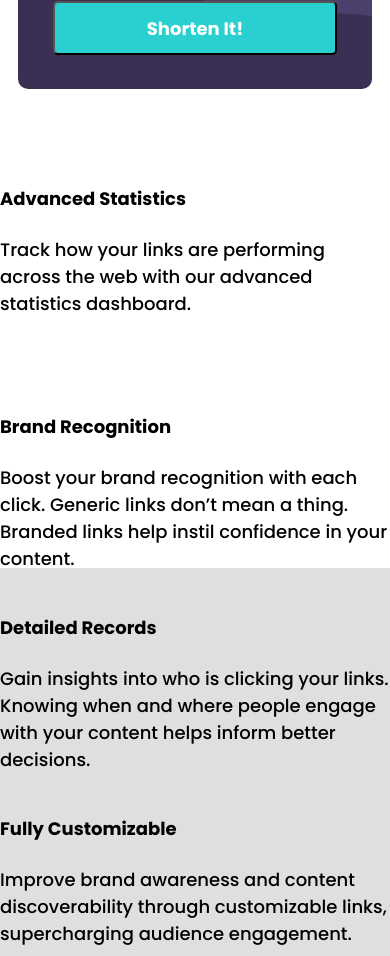
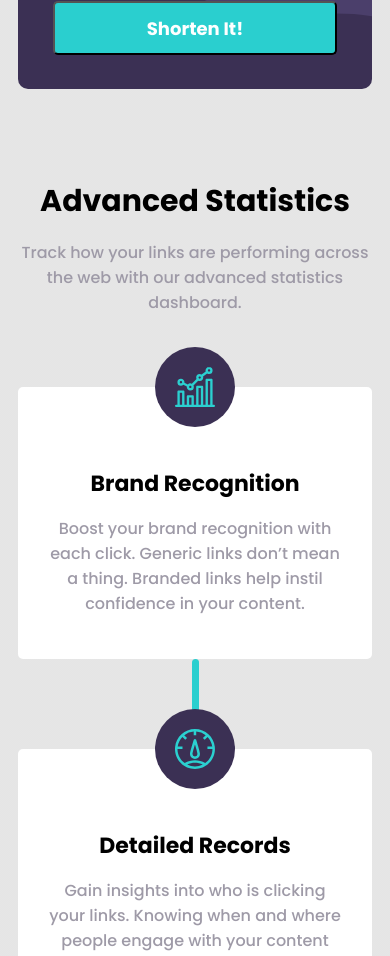
Before and after one commit to daniel88li/URL-shortener, a React (Create React App) app: page / in a window 390 px wide. Shown: the part 1033-1989 px from the top of the page. Built offline with nearby package versions, Linux system fonts and the light colour scheme.

Commit message:
Added mobile view of the statistic section

```diff
--- a/src/App.css
+++ b/src/App.css
@@ -18,7 +18,12 @@
 }
 
 body {
-  background: linear-gradient(white 50%, hsla(var(--neutral-gray), 0.5) 50%);
+  background: linear-gradient(
+    white,
+    white 25%,
+    hsla(var(--neutral-gray), 0.4) 25%,
+    hsla(var(--neutral-gray), 0.4) 60%
+  );
   margin: 0;
 }
 
--- a/src/components/Content.css
+++ b/src/components/Content.css
@@ -57,7 +57,6 @@ img {
   align-items: center;
   width: 100%;
   height: 300px;
-  margin-top: 3rem;
 }
 
 .boost-box h4 {
@@ -67,7 +66,74 @@ img {
 }
 
 .stat-box {
-  margin: 3rem 0;
+  margin: 4rem 1rem;
+  display: flex;
+  flex-flow: column nowrap;
+  justify-content: center;
+  align-items: center;
+}
+
+.stat-box > div {
+  background-color: white;
+  border-radius: 5px;
+  padding: 0rem 1.5rem 1.5rem;
+  display: flex;
+  flex-flow: column nowrap;
+  justify-content: center;
+  align-items: center;
+  width: 100%;
+}
+
+.stat-box > p {
+  margin-bottom: 4rem;
+}
+
+.stat-box p {
+  font-size: 16px;
+  text-align: center;
+  color: hsl(var(--neutral-grayish-violet));
+}
+
+.stat-box h3 {
+  font-size: 30px;
+  margin: 0;
+}
+
+.stat-box h4 {
+  font-size: 22px;
+  text-align: center;
+  margin: 0;
+}
+
+.stat-box .separator {
+  width: 7px;
+  height: 5rem;
+  background-color: hsl(var(--primary-cyan));
+  padding: 0;
+}
+
+.stat-icons {
+  background-size: 40px 40px;
+  width: 80px;
+  height: 80px;
+  border-radius: 50%;
+  position: relative;
+  top: -40px;
+}
+
+.stat-1 .stat-icons {
+  background: url(../../images/icon-brand-recognition.svg)
+    hsl(var(--primary-dark-violet)) no-repeat center;
+}
+
+.stat-2 .stat-icons {
+  background: url(../../images/icon-detailed-records.svg)
+    hsl(var(--primary-dark-violet)) no-repeat center;
+}
+
+.stat-3 .stat-icons {
+  background: url(../../images/icon-fully-customizable.svg)
+    hsl(var(--primary-dark-violet)) no-repeat center;
 }
 
 @media (min-width: 800px) {
@@ -81,7 +147,7 @@ img {
     flex-flow: row nowrap;
     justify-content: space-between;
     align-items: center;
-    /* width: 100%; */
+    width: 85%;
   }
 
   .info-box {
@@ -110,6 +176,10 @@ img {
       hsl(var(--primary-dark-violet)) no-repeat;
     background-size: cover;
   }
+
+  .stat-box {
+    width: 85%;
+  }
 }
 
 @media (min-width: 1100px) {
--- a/src/components/Content.js
+++ b/src/components/Content.js
@@ -38,35 +38,42 @@ function Content() {
       <Shortener />
 
       <div className="stat-box">
-        <h4>Advanced Statistics</h4>
+        <h3>Advanced Statistics</h3>
         <p>
           Track how your links are performing across the web with our advanced
           statistics dashboard.
         </p>
-      </div>
 
-      <div>
+        <div className="stat-1">
+          <div className="stat-icons"></div>
           <h4>Brand Recognition</h4>
           <p>
-          Boost your brand recognition with each click. Generic links don’t mean
-          a thing. Branded links help instil confidence in your content.
+            Boost your brand recognition with each click. Generic links don’t
+            mean a thing. Branded links help instil confidence in your content.
           </p>
         </div>
 
-      <div>
+        <div className="separator"></div>
+
+        <div className="stat-2">
+          <div className="stat-icons"></div>
           <h4>Detailed Records</h4>
           <p>
-          Gain insights into who is clicking your links. Knowing when and where
-          people engage with your content helps inform better decisions.
+            Gain insights into who is clicking your links. Knowing when and
+            where people engage with your content helps inform better decisions.
           </p>
         </div>
 
-      <div>
+        <div className="separator"></div>
+
+        <div className="stat-3">
+          <div className="stat-icons"></div>
           <h4>Fully Customizable</h4>
           <p>
             Improve brand awareness and content discoverability through
             customizable links, supercharging audience engagement.
           </p>
+        </div>
       </div>
 
       <div className="boost-box">
--- a/src/components/LinkCard.css
+++ b/src/components/LinkCard.css
@@ -3,10 +3,9 @@
   flex-flow: column;
   justify-content: center;
   align-items: center;
-  width: 100%;
-  /* height: 200px; */
+  width: calc(100% - 2rem);
   background-color: white;
-  margin: 1rem 0;
+  margin: 1rem;
   padding: 1rem 0;
   border-radius: 10px;
 }
@@ -41,6 +40,7 @@
     margin: 0.5rem 1rem;
     padding: 0 1.5rem;
     height: 3.5rem;
+    width: 85%;
   }
 
   .link-card hr {
--- a/src/components/Nav.css
+++ b/src/components/Nav.css
@@ -1,8 +1,9 @@
 .nav-bar {
   display: flex;
   justify-content: space-between;
-  align-self: stretch;
+  align-self: center;
   margin: 1rem;
+  width: calc(100% - 2rem);
 }
 
 .menu-nav {
@@ -108,3 +109,9 @@ hr {
   align-items: center;
   margin-right: 1rem;
 }
+
+@media (min-width: 800px) {
+  .nav-bar {
+    width: 85%;
+  }
+}
--- a/src/components/Shortener.css
+++ b/src/components/Shortener.css
@@ -69,6 +69,7 @@ input:invalid::placeholder {
     align-items: flex-end;
     padding: 0 3rem;
     margin: 1rem 0;
+    width: 85%;
   }
 
   .input-box {
```
Lines whose indentation alone changed are shown as unchanged.
